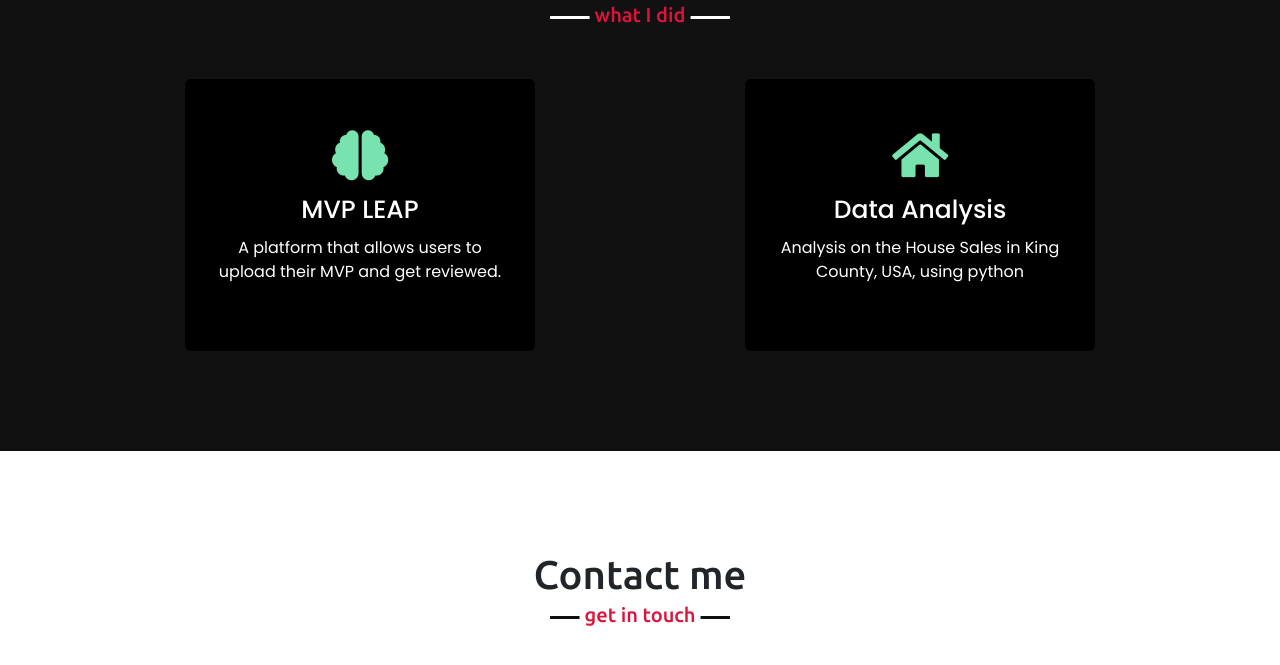
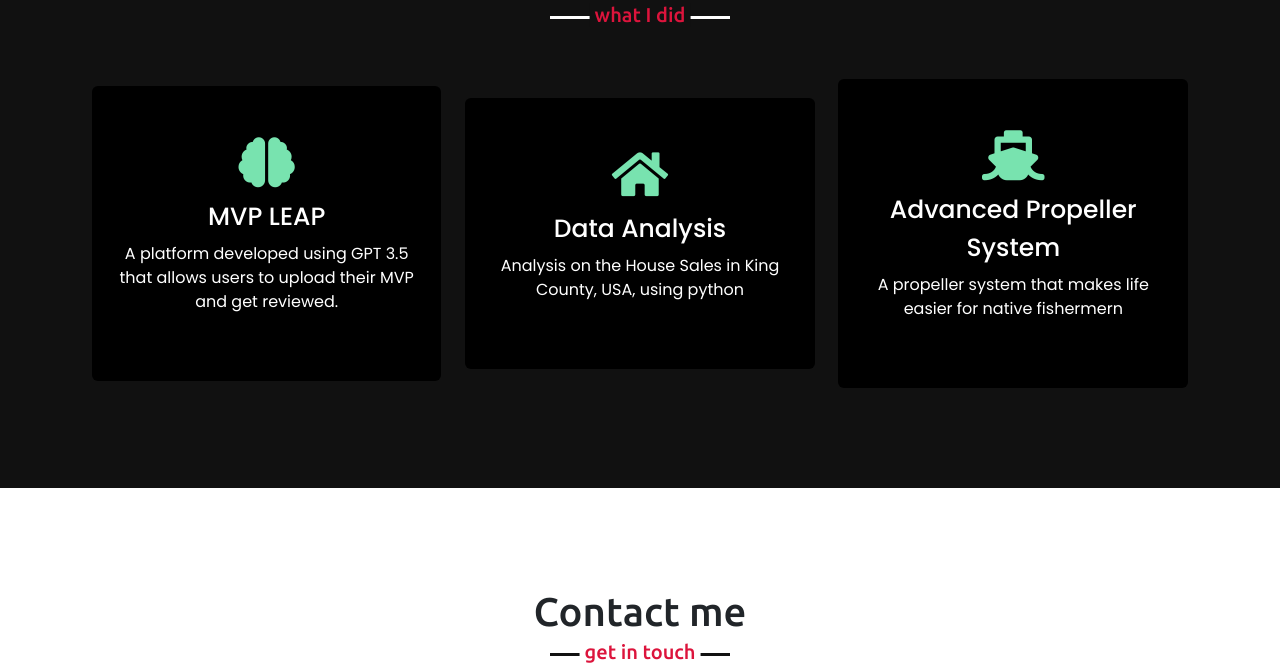
Before and after one commit to govindplal/govindplal.github.io, a plain HTML site: page index.html in a window 1280 px wide. Shown: the part 1677-2342 px from the top of the page. Drawn offline with nearby package versions, Linux system fonts and the light colour scheme.

Commit message:
Update index.html

```diff
--- a/index.html
+++ b/index.html
@@ -106,9 +106,9 @@
 <!--                             <i class="fab fa-github"></i> -->
                             <i class="fas fa-brain"></i>
                             <div class="text">MVP LEAP</div>
-                            <p>A platform that allows users to upload their MVP and get reviewed.</p>
+                            <p>A platform developed using GPT 3.5 that allows users to upload their MVP and get reviewed.</p>
                         </div>
-                        <a href="https://govindplal.github.io/" target="_blank" class="stretched-link"></a>
+                        <a href="https://github.com/govindplal/Project-MVP-LEAP" target="_blank" class="stretched-link"></a>
                     </div>
                     <div class="card">
                         <div class="box">
@@ -118,13 +118,14 @@
                         </div>
                         <a href="https://github.com/govindplal/Data_Analysis_Project" target="_blank" class="stretched-link"></a>
                     </div>
-                    <!--div class="card">
+                    <div class="card">
                         <div class="box">
-                            <i class="fas fa-code"></i>
-                            <div class="text">Apps Design</div>
-                            <p>Lorem ipsum dolor sit amet consectetur, adipisicing elit. Rem quia sunt, quasi quo illo enim.</p>
+                            <i class="fas fa-ship"></i>
+                            <div class="text">Advanced Propeller System</div>
+                            <p>A propeller system that makes life easier for native fishermern</p>
                         </div>
-                    </div>-->
+<!--                         <a href="https://github.com/govindplal/Data_Analysis_Project" target="_blank" class="stretched-link"></a> -->
+                    </div>
                 </div>
             </div>
         </section>
```
